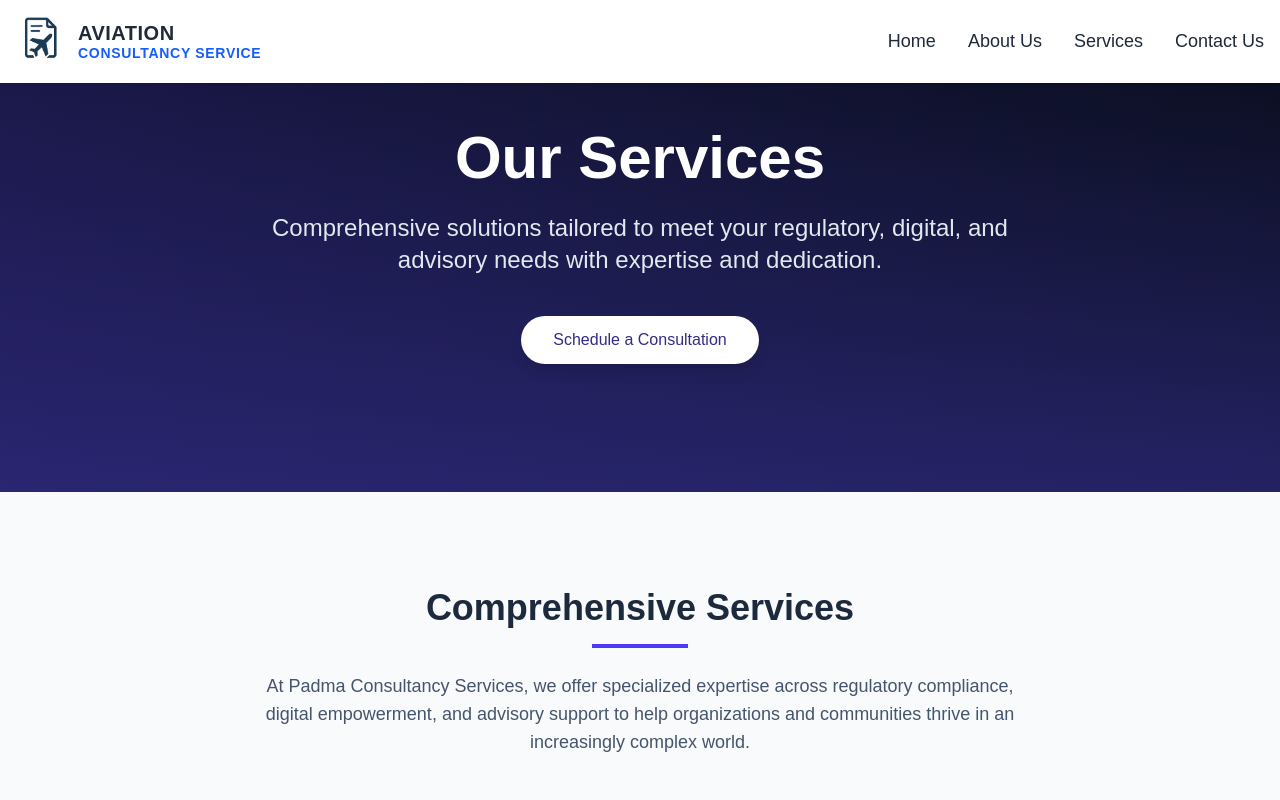
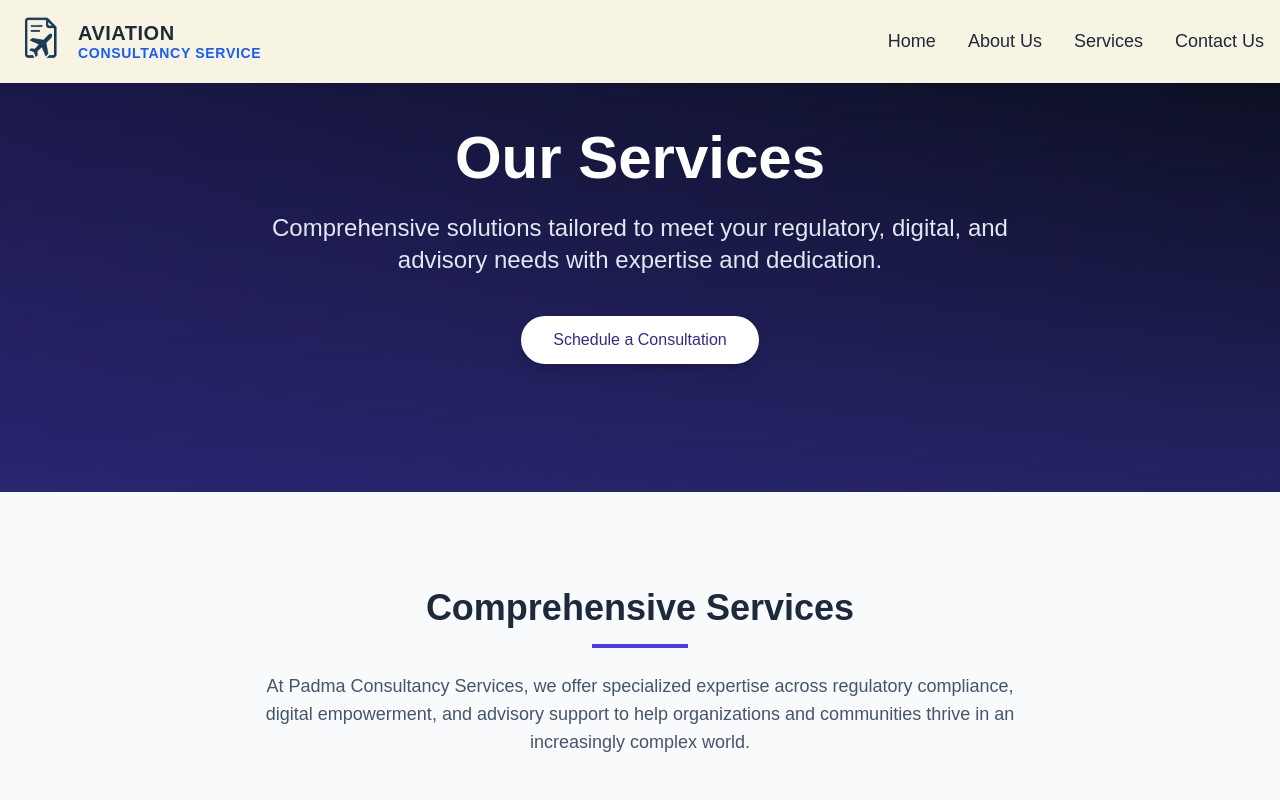
Before and after one commit to AbhijithTA/Aviation_Consultancy, a Next.js app: page /services in a window 1280 px wide. Shown: the top 800 px of the page. Built offline with nearby package versions, Linux system fonts and the light colour scheme.

Commit message:
navbar color changed and about us id given in the navbar

```diff
--- a/app/page.tsx
+++ b/app/page.tsx
@@ -35,7 +35,9 @@ export default function Home() {
     <>
     <NavbarComponent  />
     <AviationComplianceHero />
+    <section id="aboutUs">
     <AboutUsSection />
+    </section>
     <ValuesAndVision />
     <ServicesComponent />
     <WhyChooseUs />
--- a/components/Navbar.tsx
+++ b/components/Navbar.tsx
@@ -9,7 +9,7 @@ export default function NavbarComponent() {
   const [isOpen, setIsOpen] = useState(false);
 
   return (
-    <nav className="bg-white text-gray-800 shadow-sm fixed w-full z-50">
+    <nav className="bg-[#f8f4e4] text-[#FF4A1C] shadow-sm fixed w-full z-50">
       <div className="max-w-7xl mx-auto px-4 py-3 flex items-center justify-between">
         <Link href="/" className="flex items-center space-x-3">
           <Image
@@ -33,7 +33,7 @@ export default function NavbarComponent() {
 
         <ul className="hidden md:flex space-x-8 text-lg font-medium">
           <li><Link href="/" className="text-gray-800 hover:text-blue-600 transition">Home</Link></li>
-          <li><Link href="/about" className="text-gray-800 hover:text-blue-600 transition">About Us</Link></li>
+          <li><Link href="#aboutUs" className="text-gray-800 hover:text-blue-600 transition">About Us</Link></li>
           <li><Link href="/services" className="text-gray-800 hover:text-blue-600 transition">Services</Link></li>
           <li><Link href="/contactUs" className="text-gray-800 hover:text-blue-600 transition">Contact Us</Link></li>
         </ul>
```
